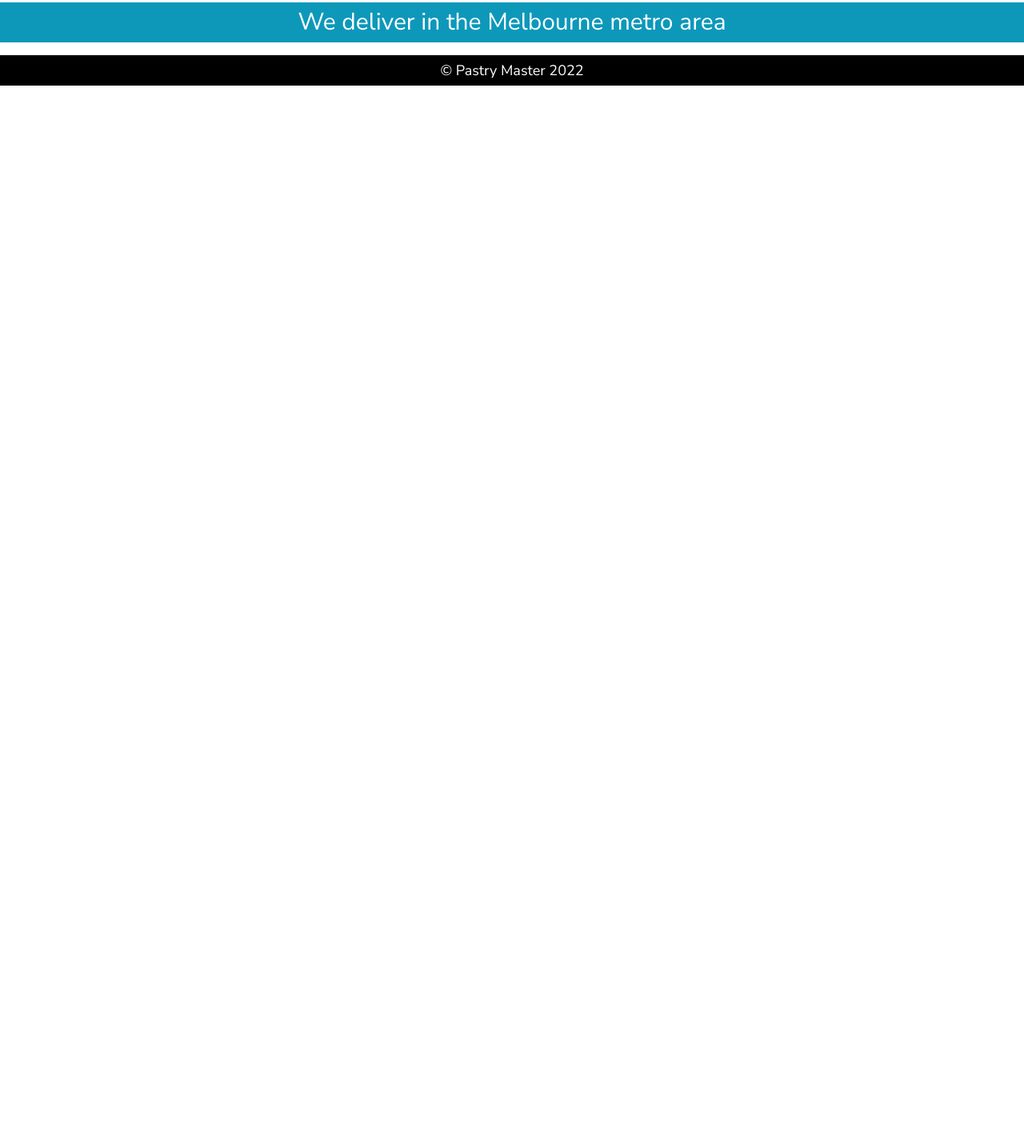
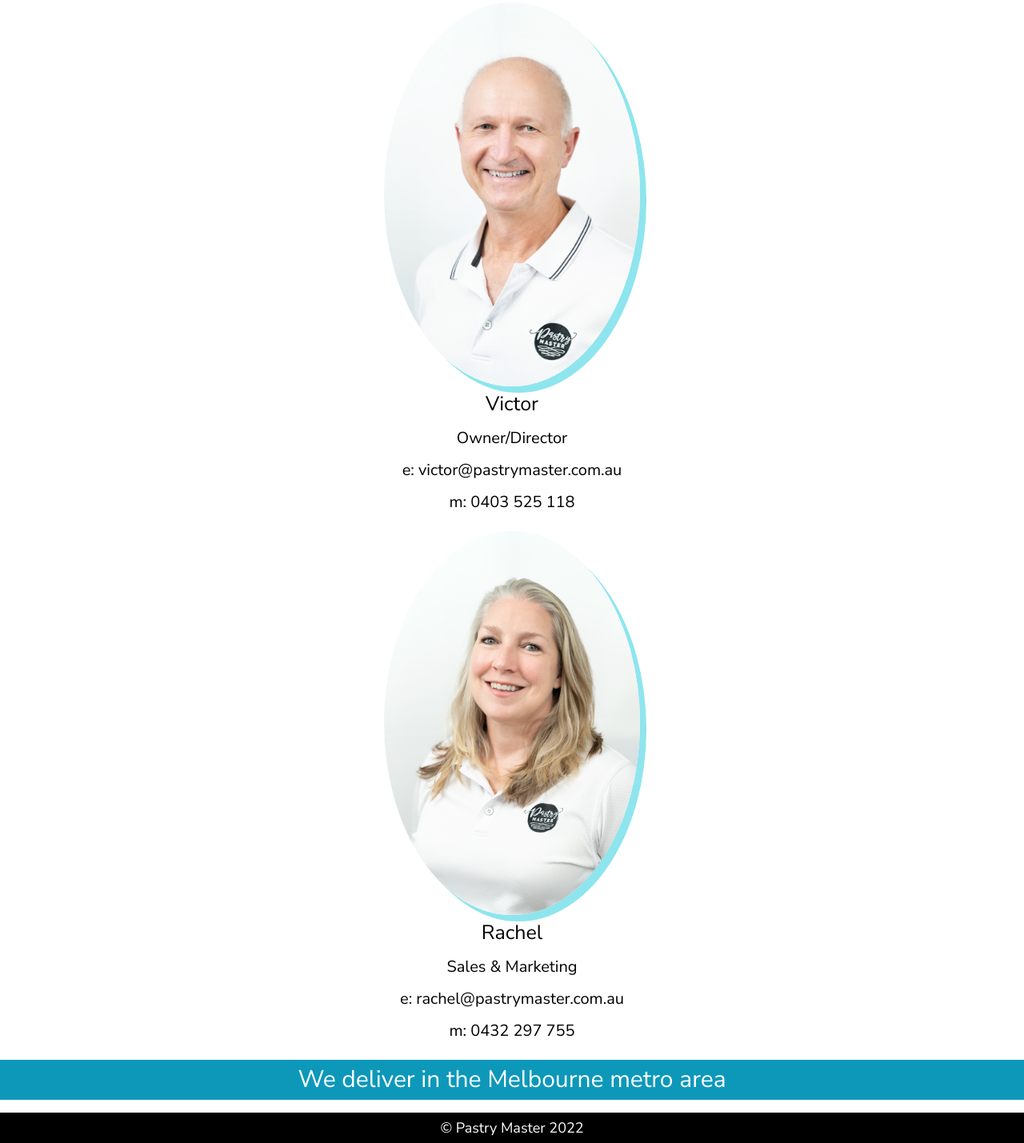
Before and after one commit to rachel-brain/vigilant-disco, a plain HTML site: page index.html in a window 1280 px wide. Shown: the part 973-2402 px from the top of the page at 80% size. Before the commit the page ends 1080 px from the top, so only its background shows below. Drawn offline with Linux system fonts and the light colour scheme.

Commit message:
first commit

```diff
--- a/css/style.css
+++ b/css/style.css
@@ -22,6 +22,15 @@ body {
     margin-right: auto;
     width: 50%;
     box-shadow: 8px 8px #8ee5ee;
+}
+
+.face {
+    display: block;
+    margin-left: auto;
+    margin-right: auto;
+    width: 25%;
+    box-shadow: 8px 8px #8ee5ee;
+    border-radius: 50%;
 }
 
 h1 {
@@ -59,3 +68,10 @@ h5 {
     background-color: #000;
     padding: 10px;
 }
+
+h6 {
+    text-align: center;
+    font-size: 20px;
+    color: #000;
+    padding: 10px;
+}
--- a/index.html
+++ b/index.html
@@ -37,6 +37,18 @@
         <h3>p: (03) 9458 2220</h3>
         <h3>e: info@pastrymaster.com.au</h3>
         <br>
+        <img src="./images/PM-05125.jpg" class="face" />
+        <h3>Victor</h3>
+        <h6>Owner/Director</h6>
+        <h6>e: victor@pastrymaster.com.au</h6>
+        <h6>m: 0403 525 118</h6>
+        <br>
+        <img src="./images/PM-05099.jpg" class="face" />
+        <h3>Rachel</h3>
+        <h6>Sales & Marketing</h6>
+        <h6>e: rachel@pastrymaster.com.au</h6>
+        <h6>m: 0432 297 755</h6>
+        <br>
         <h4>We deliver in the Melbourne metro area</h4>
         <br>
     </main>
```
Also changed, not shown: images/PM-05099.jpg (added), images/PM-05125.jpg (added).
